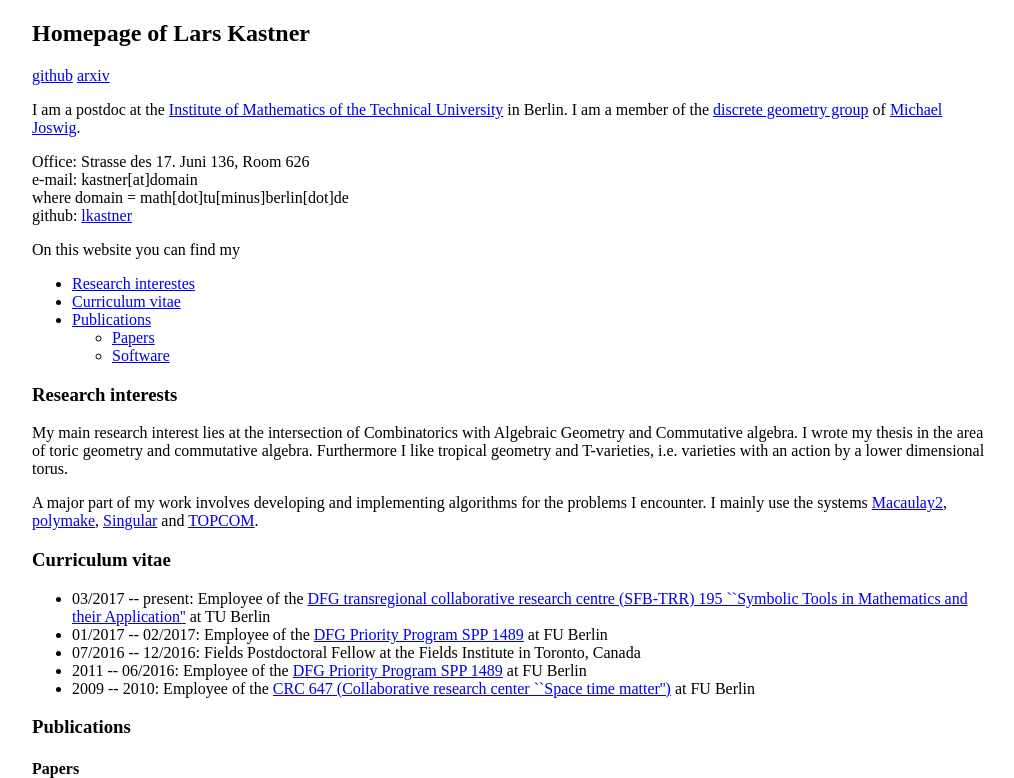
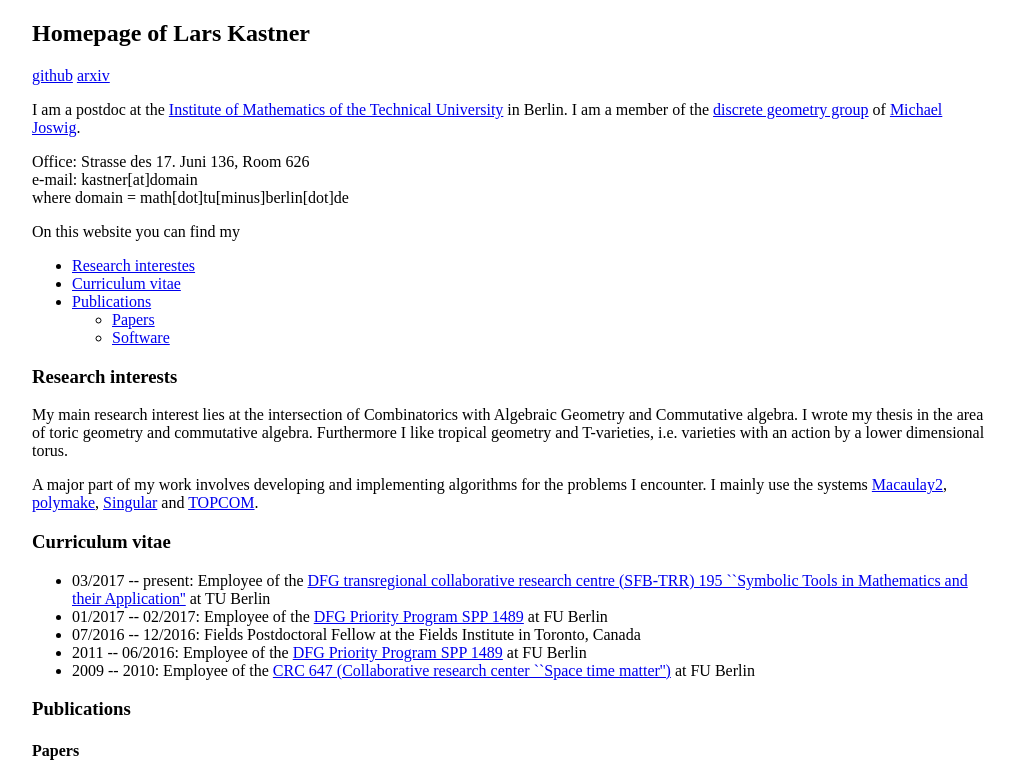
Before and after one commit to lkastner/lkastner.github.io, a plain HTML site: page index.html in a window 1280 px wide. Shown: the top 778 px of the page, without its empty margins (128-1142 px from the left). Drawn offline with Linux system fonts and the light colour scheme.

Commit message:
Duplicate github removed

```diff
--- a/index.html
+++ b/index.html
@@ -17,8 +17,7 @@
 
       <p>Office: Strasse des 17. Juni 136, Room 626<br>
       e-mail: kastner[at]domain<br>
-      where domain = math[dot]tu[minus]berlin[dot]de<br>
-      github: <a href="https://github.com/lkastner">lkastner</a>
+      where domain = math[dot]tu[minus]berlin[dot]de
 
       <p> On this website you can find my
          <ul>
```
